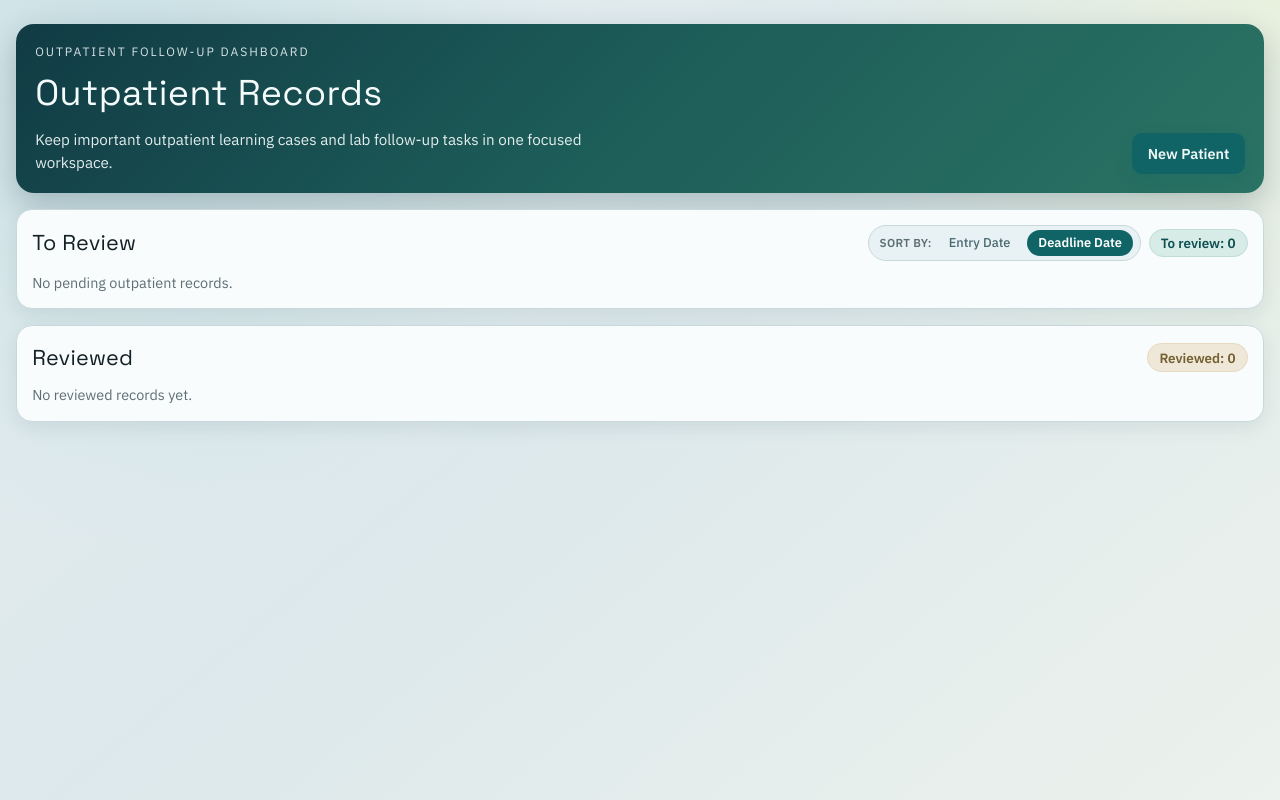
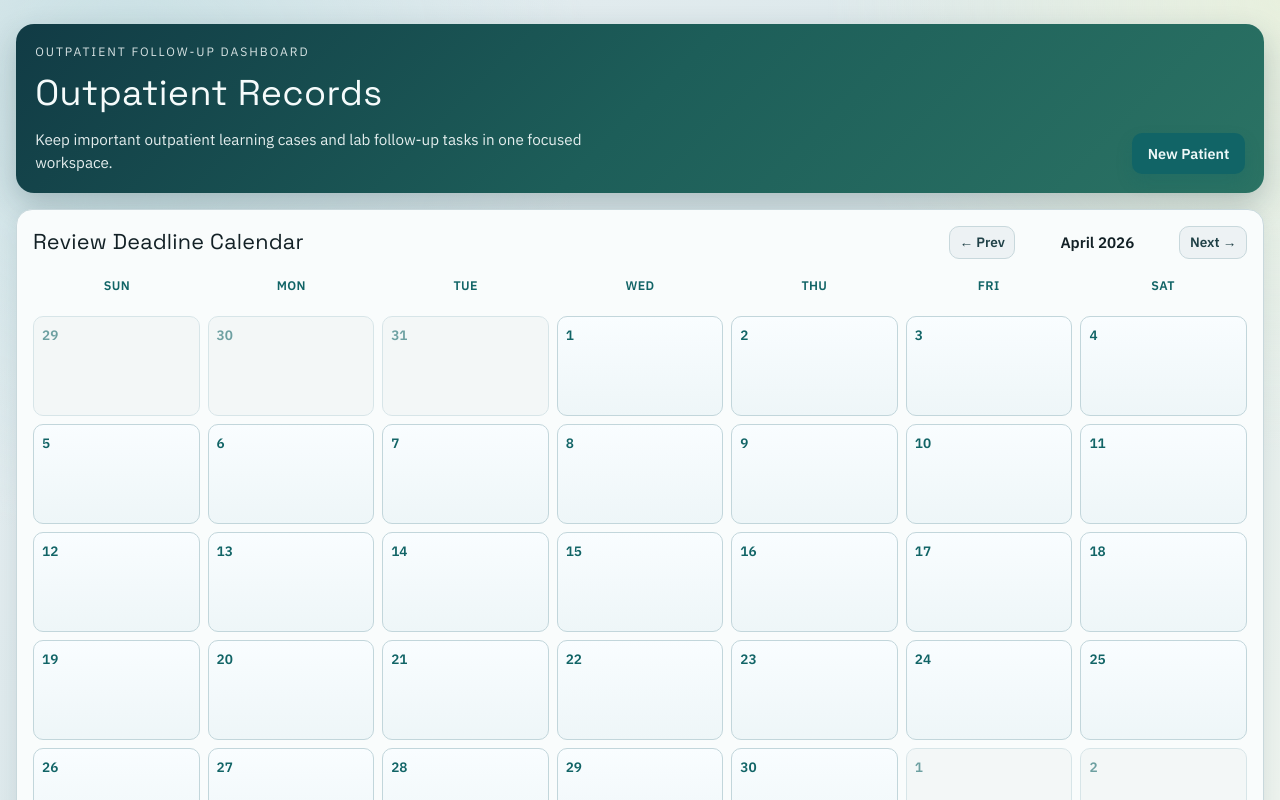
Before and after one commit to ed-tgw/personal, a Next.js app: page /outpatient-dashboard in a window 1280 px wide. Shown: the top 800 px of the page. Built offline with nearby package versions, Linux system fonts and the light colour scheme.

Commit message:
Add monthly calendar showing To Review patients by deadline date

```diff
--- a/app/globals.css
+++ b/app/globals.css
@@ -714,6 +714,139 @@ button {
   justify-content: flex-end;
 }
 
+.outpatient-calendar-panel {
+  padding: 1rem !important;
+}
+
+.calendar-controls {
+  display: flex;
+  align-items: center;
+  gap: 0.75rem;
+  margin-left: auto;
+}
+
+.calendar-nav-btn {
+  padding: 0.35rem 0.6rem !important;
+  font-size: 0.85rem !important;
+}
+
+.calendar-month-label {
+  font-size: 0.95rem;
+  font-weight: 600;
+  color: var(--ink);
+  min-width: 140px;
+  text-align: center;
+}
+
+.calendar-grid {
+  display: grid;
+  gap: 0.5rem;
+}
+
+.calendar-weekdays {
+  display: grid;
+  grid-template-columns: repeat(7, 1fr);
+  gap: 0.4rem;
+  margin-bottom: 0.4rem;
+}
+
+.calendar-weekday {
+  text-align: center;
+  font-size: 0.78rem;
+  font-weight: 600;
+  color: var(--brand);
+  padding: 0.4rem 0;
+  text-transform: uppercase;
+  letter-spacing: 0.03em;
+}
+
+.calendar-days {
+  display: grid;
+  grid-template-columns: repeat(7, 1fr);
+  gap: 0.5rem;
+}
+
+.calendar-day {
+  border: 1px solid #c2d6db;
+  border-radius: 10px;
+  background: linear-gradient(180deg, #f9fdff 0%, #eef6f8 100%);
+  padding: 0.5rem;
+  min-height: 100px;
+  display: flex;
+  flex-direction: column;
+  gap: 0.35rem;
+  position: relative;
+}
+
+.calendar-day-other-month {
+  background: #f0f4f5;
+  opacity: 0.6;
+}
+
+.calendar-day-number {
+  font-size: 0.85rem;
+  font-weight: 700;
+  color: var(--brand);
+}
+
+.calendar-day-patients {
+  display: flex;
+  flex-direction: column;
+  gap: 0.3rem;
+  flex: 1;
+  overflow-y: auto;
+  min-height: 0;
+}
+
+.calendar-patient-item {
+  display: flex;
+  flex-direction: column;
+  gap: 0.15rem;
+  background: #e4f1f3;
+  border: 1px solid #bad7dc;
+  border-radius: 6px;
+  padding: 0.35rem 0.4rem;
+  font-size: 0.72rem;
+}
+
+.calendar-patient-initials {
+  font-weight: 700;
+  color: #0e4f56;
+}
+
+.calendar-patient-code {
+  font-size: 0.65rem;
+  color: #2a545f;
+  font-weight: 500;
+}
+
+@media (max-width: 1200px) {
+  .calendar-day {
+    min-height: 80px;
+  }
+
+  .calendar-patient-item {
+    font-size: 0.68rem;
+  }
+}
+
+@media (max-width: 768px) {
+  .calendar-controls {
+    width: 100%;
+    margin-left: 0;
+    margin-top: 0.5rem;
+  }
+
+  .calendar-day {
+    min-height: 70px;
+  }
+
+  .calendar-patient-item {
+    padding: 0.3rem;
+    font-size: 0.65rem;
+  }
+}
+
 .outpatient-check-wrap {
   display: grid;
   place-items: center;
--- a/app/outpatient-dashboard/page.tsx
+++ b/app/outpatient-dashboard/page.tsx
@@ -106,6 +106,7 @@ export default function OutpatientDashboardPage() {
 
   const [sortMode, setSortMode] = useState<"entry" | "deadline">("deadline");
   const [reviewedSearch, setReviewedSearch] = useState("");
+  const [calendarMonth, setCalendarMonth] = useState(() => new Date());
 
   const [isNewPatientOpen, setIsNewPatientOpen] = useState(false);
   const [newForm, setNewForm] = useState<OutpatientForm>(emptyForm);
@@ -162,6 +163,31 @@ export default function OutpatientDashboardPage() {
       record.diagnosis.some((tag) => tag.toLowerCase().includes(query))
     );
   }, [reviewed, reviewedSearch]);
+
+  const calendarDays = useMemo(() => {
+    const year = calendarMonth.getFullYear();
+    const month = calendarMonth.getMonth();
+    const firstDay = new Date(year, month, 1);
+    const startDate = new Date(firstDay);
+    startDate.setDate(startDate.getDate() - firstDay.getDay());
+    const days: Date[] = [];
+    const current = new Date(startDate);
+    while (days.length < 42) {
+      days.push(new Date(current));
+      current.setDate(current.getDate() + 1);
+    }
+    return days;
+  }, [calendarMonth]);
+
+  const patientsByDeadlineDate = useMemo(() => {
+    const map: Record<string, OutpatientRecord[]> = {};
+    toReview.forEach((record) => {
+      const dateKey = record.deadlineDate;
+      if (!map[dateKey]) map[dateKey] = [];
+      map[dateKey].push(record);
+    });
+    return map;
+  }, [toReview]);
 
   const openUndoWindow = (nextUndo: PendingUndo, message: string) => {
     if (undoTimerRef.current !== null) {
@@ -373,6 +399,70 @@ export default function OutpatientDashboardPage() {
           <button className="primary-btn" onClick={() => setIsNewPatientOpen(true)}>
             New Patient
           </button>
+        </div>
+      </section>
+
+      <section className="panel outpatient-calendar-panel">
+        <header className="section-title">
+          <h2>Review Deadline Calendar</h2>
+          <div className="calendar-controls">
+            <button
+              className="ghost-btn calendar-nav-btn"
+              onClick={() =>
+                setCalendarMonth(
+                  new Date(calendarMonth.getFullYear(), calendarMonth.getMonth() - 1, 1)
+                )
+              }
+            >
+              ← Prev
+            </button>
+            <span className="calendar-month-label">
+              {calendarMonth.toLocaleDateString("en-US", { month: "long", year: "numeric" })}
+            </span>
+            <button
+              className="ghost-btn calendar-nav-btn"
+              onClick={() =>
+                setCalendarMonth(
+                  new Date(calendarMonth.getFullYear(), calendarMonth.getMonth() + 1, 1)
+                )
+              }
+            >
+              Next →
+            </button>
+          </div>
+        </header>
+
+        <div className="calendar-grid">
+          <div className="calendar-weekdays">
+            {["Sun", "Mon", "Tue", "Wed", "Thu", "Fri", "Sat"].map((day) => (
+              <div key={day} className="calendar-weekday">
+                {day}
+              </div>
+            ))}
+          </div>
+          <div className="calendar-days">
+            {calendarDays.map((day, index) => {
+              const dateKey = day.toISOString().slice(0, 10);
+              const patients = patientsByDeadlineDate[dateKey] || [];
+              const isCurrentMonth = day.getMonth() === calendarMonth.getMonth();
+              return (
+                <div
+                  key={index}
+                  className={`calendar-day ${!isCurrentMonth ? "calendar-day-other-month" : ""}`}
+                >
+                  <div className="calendar-day-number">{day.getDate()}</div>
+                  <div className="calendar-day-patients">
+                    {patients.map((patient) => (
+                      <div key={patient.id} className="calendar-patient-item">
+                        <span className="calendar-patient-initials">{patient.initials}</span>
+                        <span className="calendar-patient-code">{patient.hospitalCode}</span>
+                      </div>
+                    ))}
+                  </div>
+                </div>
+              );
+            })}
+          </div>
         </div>
       </section>
 
```
